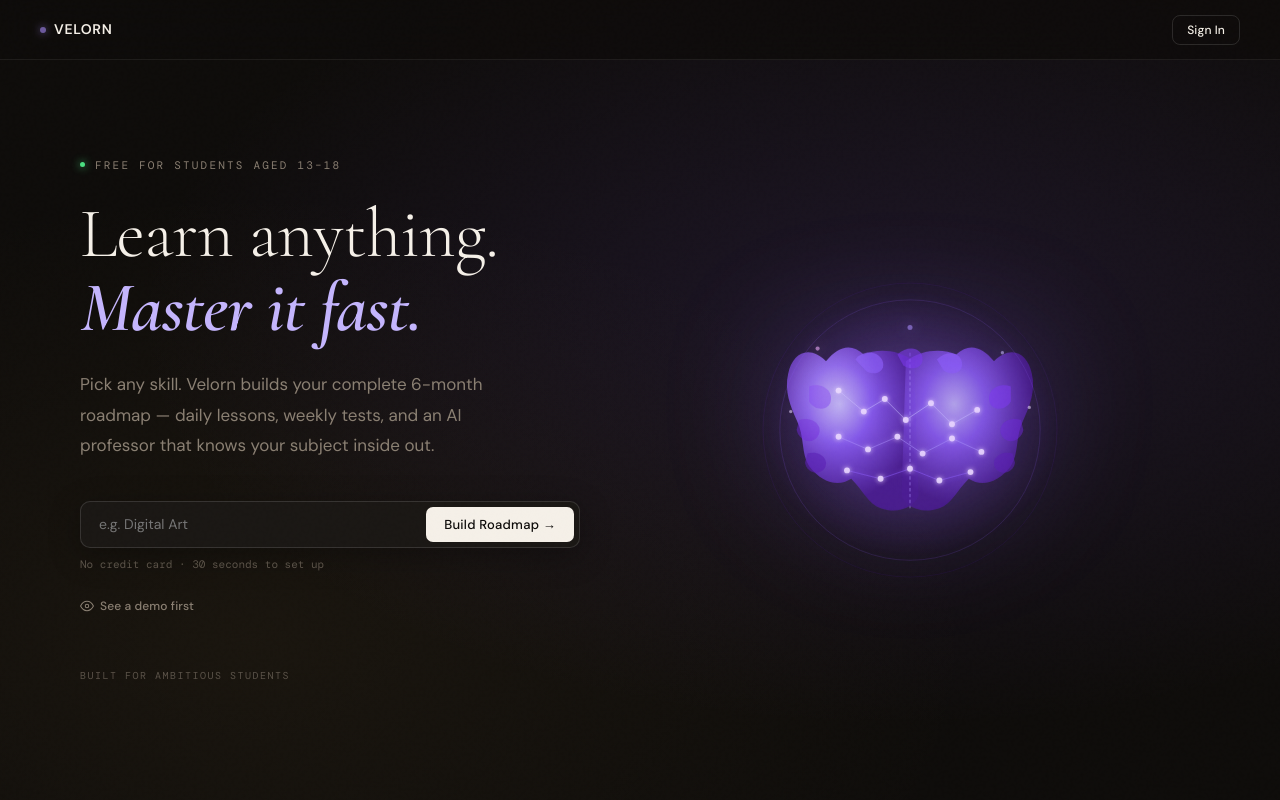
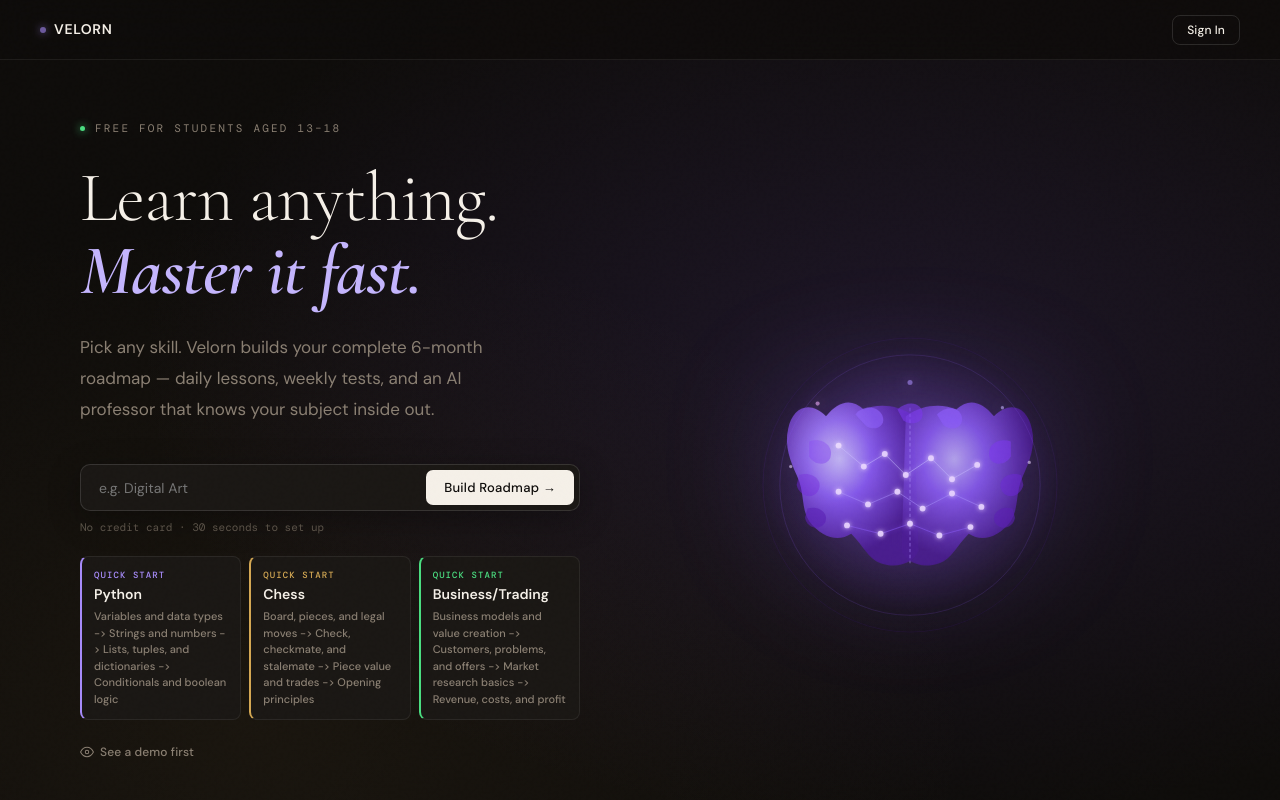
Before and after one commit to epicxp123234/AI-Roadmap, a React (Vite) app: page / in a window 1280 px wide. Shown: the top 800 px of the page. Built offline with nearby package versions, Linux system fonts and the light colour scheme.

Commit message:
Add niche tracks: Python, Chess, Business/Trading

```diff
--- a/src/App.jsx
+++ b/src/App.jsx
@@ -8,6 +8,59 @@
 });
 
 const LANDING_EXAMPLES = ["Chess","Web Development","Digital Art","Entrepreneurship","Music Production","Graphic Design"];
+const SUGGESTED_TRACKS = [
+  {
+    id: "python",
+    title: "Python",
+    topic: "Python Programming",
+    level: "Beginner",
+    goal: "Build projects",
+    accent: "var(--accent2)",
+    summary: "Start with syntax, control flow, functions, OOP, and small real projects.",
+    sequence: [
+      "Variables and data types","Strings and numbers","Lists, tuples, and dictionaries","Conditionals and boolean logic",
+      "Loops and iteration","Functions and scope","Modules and imports","Reading and writing files",
+      "Errors and debugging","Object-oriented programming","Classes and objects","Working with APIs",
+      "Virtual environments and packages","Data handling with CSV and JSON","Automation scripts","Testing basics",
+      "Command-line programs","Web basics with Python","Databases and persistence","Project structure",
+      "Capstone planning","Build a useful Python tool","Improve and refactor the project","Publish and present your work"
+    ]
+  },
+  {
+    id: "chess",
+    title: "Chess",
+    topic: "Chess",
+    level: "Beginner",
+    goal: "Strong foundation",
+    accent: "var(--gold)",
+    summary: "Learn board vision, tactics, openings, middlegames, endgames, and game review.",
+    sequence: [
+      "Board, pieces, and legal moves","Check, checkmate, and stalemate","Piece value and trades","Opening principles",
+      "Basic tactics: forks and pins","Skewers, discovered attacks, and double attacks","King safety and castling","Development and center control",
+      "Pawn structure basics","Planning in the middlegame","Attacking patterns","Defensive thinking",
+      "Endgame king activity","Basic pawn endings","Rook endgame ideas","Checkmate patterns",
+      "Calculation habits","Blunder checks","Analyzing your games","Building an opening repertoire",
+      "Time management","Tournament mindset","Solving puzzle sets","Full game review and improvement plan"
+    ]
+  },
+  {
+    id: "business-trading",
+    title: "Business/Trading",
+    topic: "Business and Trading Fundamentals",
+    level: "Beginner",
+    goal: "Strong foundation",
+    accent: "var(--emerald)",
+    summary: "Build business basics, market thinking, risk control, charts, and disciplined decisions.",
+    sequence: [
+      "Business models and value creation","Customers, problems, and offers","Market research basics","Revenue, costs, and profit",
+      "Pricing and positioning","Sales funnels and marketing channels","Cash flow and budgeting","Lean experiments",
+      "Markets, assets, and exchanges","Supply, demand, and liquidity","Candlesticks and chart basics","Trends, ranges, and support/resistance",
+      "Risk management and position sizing","Trading psychology","Backtesting and journaling","News, catalysts, and macro basics",
+      "Building a simple strategy","Paper trading rules","Reviewing wins and losses","Avoiding common trading mistakes",
+      "Business growth metrics","Creating a small business plan","Creating a trading plan","Capstone: pitch and risk-managed strategy"
+    ]
+  }
+];
 
 function saveKnownDeviceUser(authUser, profile) {
   try {
@@ -433,6 +486,11 @@
   .mcq-option.wrong{border-color:var(--ember);background:var(--ember-light);color:var(--ember);}
   .btn-google{display:flex;align-items:center;justify-content:center;gap:10px;width:100%;padding:10px 18px;background:var(--surface2);border:1px solid var(--border2);border-radius:var(--r);font-family:var(--font);font-size:13px;font-weight:500;color:var(--ink2);cursor:pointer;transition:all 0.15s;}
   .btn-google:hover{background:var(--surface3);border-color:var(--border3);color:var(--ink);}
+  .quick-track-card{display:flex;flex-direction:column;gap:5px;text-align:left;padding:12px;border-radius:8px;border:1px solid var(--border);border-left:2px solid var(--track-accent);background:var(--surface);color:var(--ink);font-family:var(--font);cursor:pointer;transition:all 0.18s;min-height:118px;}
+  .quick-track-card:hover{transform:translateY(-1px);background:var(--surface2);border-color:var(--border2);}
+  .quick-track-card strong{font-size:14px;font-weight:600;line-height:1.25;}
+  .quick-track-card span:last-child{font-size:11px;line-height:1.5;color:var(--muted);}
+  .quick-track-label{font-family:var(--font-mono);font-size:9px!important;letter-spacing:0.12em;text-transform:uppercase;color:var(--track-accent)!important;}
   .demo-banner{background:var(--surface);border-bottom:1px solid var(--border);padding:9px 24px;display:flex;align-items:center;justify-content:center;gap:14px;font-size:12px;color:var(--ink2);position:fixed;top:60px;left:0;right:0;z-index:150;}
   .section-label{font-family:var(--font-mono);font-size:10px;letter-spacing:0.2em;text-transform:uppercase;color:var(--muted);display:flex;align-items:center;gap:12px;}
   .section-label::after{content:'';flex:1;height:1px;background:var(--border);}
@@ -503,6 +561,8 @@
     .hero-layout{flex-direction:column!important;text-align:center;}
     .hero-text{max-width:100%!important;}
     .hero-brain{width:260px!important;height:260px!important;margin:0 auto;}
+    .quick-track-card{min-height:auto;}
+    .hero-text > div[style*="repeat(3,1fr)"]{grid-template-columns:1fr!important;}
     .features-grid{grid-template-columns:1fr!important;}
     .stats-grid{grid-template-columns:repeat(2,1fr)!important;}
     .learn-layout{grid-template-columns:1fr!important;}
@@ -824,6 +884,25 @@
 
 function buildFallback(form) {
   const career=form.career||"your chosen field"; const lc=career.toLowerCase();
+  const preset=SUGGESTED_TRACKS.find(t=>t.id===form.trackId||t.topic.toLowerCase()===lc||t.title.toLowerCase()===lc);
+  if(preset){
+    const months=Array.from({length:6},(_,mi)=>{
+      const topics=preset.sequence.slice(mi*4,mi*4+4);
+      const theme=topics[0]?.replace(/^(Basic |Building |Creating )/,"")||`${preset.title} Foundations`;
+      return {
+        month: mi+1,
+        theme,
+        focus: `Month ${mi+1}: ${theme}`,
+        weeks: topics.map((topic,wi)=>({
+          week: wi+1,
+          goal: topic,
+          days: [1,2,3,4,5,6,7].map(di=>({day:di,task:di===7?`Review ${topic}`:`${topic}: practice step ${di}`})),
+          testTopic: topic
+        }))
+      };
+    });
+    return {title:`6-Month ${preset.topic} Roadmap`,trackId:preset.id,months};
+  }
   const careerThemes={entrepreneur:["Business Foundations","Market Research","Building Your Product","Marketing & Sales","Finance & Operations","Scaling & Growth"],coding:["Programming Basics","Data Structures","Web Development","Databases & APIs","Projects & Portfolio","Job Preparation"],chess:["Chess Basics","Tactics & Puzzles","Opening Principles","Middlegame Strategy","Endgame Mastery","Tournament Preparation"],art:["Drawing Fundamentals","Color Theory","Digital Art","Illustration","Style Development","Portfolio & Career"],music:["Music Theory Basics","Instrument Fundamentals","Scales & Chords","Composition","Production","Performance & Career"]};
   let themes=null; for(const [k,v] of Object.entries(careerThemes)){if(lc.includes(k)){themes=v;break;}}
   if(!themes)themes=[`${career} Fundamentals`,`Core ${career} Skills`,`${career} in Practice`,`Advanced ${career} Concepts`,`Real-world ${career} Projects`,`${career} Mastery & Career`];
@@ -861,12 +940,12 @@
 // ── Nav ────────────────────────────────────────────────────────────────────
 function Nav({ user, onLogout, onNav, page, onOpenEmailSettings, isDemo, onSignUp }) {
   const [mobileOpen, setMobileOpen] = useState(false);
-  const links = user ? ["dashboard","learn","test"] : [];
+  const links = user ? ["dashboard","learn","test","onboard"] : [];
   return (
     <>
       <nav className="nav">
         <div className="nav-logo"><div className="nav-logo-dot"/><span>Velorn</span></div>
-        {user && (<div className="nav-links">{links.map(p=>(<button key={p} onClick={()=>{onNav(p);setMobileOpen(false);}} className={`nav-link ${page===p?"active":""}`}>{p==="learn"?"Learn":p==="test"?"Test":"Dashboard"}</button>))}</div>)}
+        {user && (<div className="nav-links">{links.map(p=>(<button key={p} onClick={()=>{onNav(p);setMobileOpen(false);}} className={`nav-link ${page===p?"active":""}`}>{p==="learn"?"Learn":p==="test"?"Test":p==="onboard"?"New Topic":"Dashboard"}</button>))}</div>)}
         <div className="row gap-8">
           {user && !isDemo && <button onClick={onOpenEmailSettings} className="btn btn-ghost btn-sm row gap-6"><Icon.Bell/></button>}
           {user && (isDemo ? <button className="btn btn-primary btn-sm" onClick={onSignUp}>Sign Up</button> : <button className="btn btn-ghost btn-sm btn-icon" onClick={onLogout}><Icon.LogOut/></button>)}
@@ -876,7 +955,7 @@
       </nav>
       {user && (
         <div className={`mobile-nav ${mobileOpen?"open":""}`}>
-          {links.map(p=>(<button key={p} onClick={()=>{onNav(p);setMobileOpen(false);}} className={`mobile-nav-link ${page===p?"active":""}`}>{p==="learn"?"Learn":p==="test"?"Test":"Dashboard"}</button>))}
+          {links.map(p=>(<button key={p} onClick={()=>{onNav(p);setMobileOpen(false);}} className={`mobile-nav-link ${page===p?"active":""}`}>{p==="learn"?"Learn":p==="test"?"Test":p==="onboard"?"New Topic":"Dashboard"}</button>))}
           <button className="mobile-nav-link" onClick={()=>{onOpenEmailSettings();setMobileOpen(false);}}>Reminders</button>
           <button className="mobile-nav-link" style={{color:"var(--ember)"}} onClick={()=>{onLogout();setMobileOpen(false);}}>Sign Out</button>
         </div>
@@ -886,7 +965,7 @@
 }
 
 // ── Landing ────────────────────────────────────────────────────────────────
-function Landing({ onStart, onDemo }) {
+function Landing({ onStart, onDemo, onTrack }) {
   const [typed, setTyped] = useState("");
   const [focused, setFocused] = useState(false);
   const [exIdx, setExIdx] = useState(0);
@@ -911,10 +990,19 @@
               </p>
               <div style={{marginBottom:20}}>
                 <div style={{display:"flex",alignItems:"center",background:"var(--surface)",border:`1px solid ${focused?"var(--accent2)":"var(--border2)"}`,borderRadius:10,overflow:"hidden",boxShadow:focused?"0 0 0 3px rgba(167,139,250,0.1)":"0 8px 32px rgba(0,0,0,0.3)",transition:"all 0.2s",maxWidth:500}}>
-                  <input value={typed} onChange={e=>setTyped(e.target.value)} onFocus={()=>setFocused(true)} onBlur={()=>setFocused(false)} placeholder={`e.g. ${LANDING_EXAMPLES[exIdx]}`} style={{flex:1,padding:"13px 18px",border:"none",outline:"none",fontSize:14,fontFamily:"var(--font)",background:"transparent",color:"var(--ink)"}} onKeyDown={e=>e.key==="Enter"&&onStart()}/>
-                  <button className="btn btn-primary" style={{margin:5,borderRadius:7,padding:"9px 18px",flexShrink:0,fontSize:13}} onClick={onStart}>Build Roadmap →</button>
+                  <input value={typed} onChange={e=>setTyped(e.target.value)} onFocus={()=>setFocused(true)} onBlur={()=>setFocused(false)} placeholder={`e.g. ${LANDING_EXAMPLES[exIdx]}`} style={{flex:1,padding:"13px 18px",border:"none",outline:"none",fontSize:14,fontFamily:"var(--font)",background:"transparent",color:"var(--ink)"}} onKeyDown={e=>e.key==="Enter"&&onStart(typed)}/>
+                  <button className="btn btn-primary" style={{margin:5,borderRadius:7,padding:"9px 18px",flexShrink:0,fontSize:13}} onClick={()=>onStart(typed)}>Build Roadmap →</button>
                 </div>
                 <p style={{fontSize:11,color:"var(--subtle)",marginTop:8,fontFamily:"var(--font-mono)"}}>No credit card · 30 seconds to set up</p>
+              </div>
+              <div style={{display:"grid",gridTemplateColumns:"repeat(3,1fr)",gap:8,maxWidth:500,marginBottom:18}}>
+                {SUGGESTED_TRACKS.map(track=>(
+                  <button key={track.id} onClick={()=>onTrack(track)} className="quick-track-card" style={{"--track-accent":track.accent}}>
+                    <span className="quick-track-label">Quick start</span>
+                    <strong>{track.title}</strong>
+                    <span>{track.sequence.slice(0,4).join(" -> ")}</span>
+                  </button>
+                ))}
               </div>
               <button className="btn btn-ghost btn-sm row gap-6" onClick={onDemo} style={{color:"var(--muted)",paddingLeft:0}}><Icon.Eye/> See a demo first</button>
               <div style={{marginTop:48,fontFamily:"var(--font-mono)",fontSize:10,letterSpacing:"0.15em",textTransform:"uppercase",color:"var(--subtle)"}}>Built for ambitious students</div>
@@ -1053,26 +1141,30 @@
   );
 }
 
-function Onboarding({ user, profile, onDone }) {
-  const [form,setForm]=useState({career:"",level:"Beginner",time:"1 hour",goal:"Strong foundation"});
+function Onboarding({ user, profile, onDone, initialTopic = "", initialTrack = null }) {
+  const initialPreset=initialTrack||SUGGESTED_TRACKS.find(t=>t.topic===initialTopic||t.title===initialTopic)||null;
+  const [form,setForm]=useState({career:initialPreset?.topic||initialTopic||"",level:initialPreset?.level||"Beginner",time:"1 hour",goal:initialPreset?.goal||"Strong foundation",trackId:initialPreset?.id||null});
   const [loading,setLoading]=useState(false);
-  const set=(k,v)=>setForm(f=>({...f,[k]:v}));
+  const set=(k,v)=>setForm(f=>({...f,[k]:v,trackId:k==="career"?null:f.trackId}));
+  const applyTrack=(track)=>setForm(f=>({...f,career:track.topic,level:track.level,time:f.time,goal:track.goal,trackId:track.id}));
   const generate=async()=>{
     if(!form.career.trim()){alert("Please enter what you want to learn.");return;}
     setLoading(true);
     const name=profile?.full_name||user?.user_metadata?.full_name||user?.email||"Student";
     const age=profile?.age||"15";const grade=profile?.grade||"High School";
-    const prompt=`Create a 6-month learning roadmap. Student: Name ${name}, Age ${age}, Grade ${grade}, Topic "${form.career}", Level ${form.level}, Time ${form.time}, Goal ${form.goal}.\nReturn ONLY valid JSON no markdown:\n{"title":"6-Month ${form.career} Roadmap","months":[{"month":1,"theme":"Theme","focus":"Focus","weeks":[{"week":1,"goal":"Goal","days":[{"day":1,"task":"Task"},{"day":2,"task":"Task"},{"day":3,"task":"Task"},{"day":4,"task":"Task"},{"day":5,"task":"Task"},{"day":6,"task":"Project"},{"day":7,"task":"Review"}],"testTopic":"Topic"}]}]}\nGenerate ALL 6 months ALL 4 weeks. Every task specific to "${form.career}".`;
+    const preset=SUGGESTED_TRACKS.find(t=>t.id===form.trackId);
+    const sequenceText=preset?`\nUse this suggested quick-start sequence as the backbone, one item per week in order. Do not limit the app to this track; this is only the current roadmap seed:\n${preset.sequence.map((topic,i)=>`${i+1}. ${topic}`).join("\n")}`:"";
+    const prompt=`Create a 6-month learning roadmap. Student: Name ${name}, Age ${age}, Grade ${grade}, Topic "${form.career}", Level ${form.level}, Time ${form.time}, Goal ${form.goal}.${sequenceText}\nReturn ONLY valid JSON no markdown:\n{"title":"6-Month ${form.career} Roadmap","months":[{"month":1,"theme":"Theme","focus":"Focus","weeks":[{"week":1,"goal":"Goal","days":[{"day":1,"task":"Task"},{"day":2,"task":"Task"},{"day":3,"task":"Task"},{"day":4,"task":"Task"},{"day":5,"task":"Task"},{"day":6,"task":"Project"},{"day":7,"task":"Review"}],"testTopic":"Topic"}]}]}\nGenerate ALL 6 months ALL 4 weeks. Every task specific to "${form.career}".`;
     try {
       const raw=await askClaude([{role:"user",content:prompt}]);
       const jsonMatch=raw.match(/\{[\s\S]*\}/);if(!jsonMatch)throw new Error("No JSON");
       const roadmap=JSON.parse(jsonMatch[0]);
-      await upsertRoadmap(user.id,roadmap,{career:form.career,level:form.level,daily_time:form.time,goal:form.goal});
+      await upsertRoadmap(user.id,roadmap,{career:form.career,level:form.level,daily_time:form.time,goal:form.goal,track_id:form.trackId});
       const ip={current_month:1,current_week:1,current_day:1,streak:0,completed_days:[],last_visit:new Date().toISOString().slice(0,10)};
       await upsertProgress(user.id,ip);onDone(roadmap,dbToProgress(ip));
     } catch {
       const fallback=buildFallback(form);
-      await upsertRoadmap(user.id,fallback,{career:form.career,level:form.level,daily_time:form.time,goal:form.goal});
+      await upsertRoadmap(user.id,fallback,{career:form.career,level:form.level,daily_time:form.time,goal:form.goal,track_id:form.trackId});
       const ip={current_month:1,current_week:1,current_day:1,streak:0,completed_days:[],last_visit:new Date().toISOString().slice(0,10)};
       await upsertProgress(user.id,ip);onDone(fallback,dbToProgress(ip));
     }
@@ -1086,10 +1178,19 @@
         <div style={{marginBottom:24}}>
           <p style={{fontSize:11,color:"var(--muted)",marginBottom:4,fontFamily:"var(--font-mono)",textTransform:"uppercase",letterSpacing:"0.1em"}}>Welcome, {name}</p>
           <h2 style={{fontFamily:"var(--font-display)",fontSize:28,fontWeight:400,marginBottom:6}}>Set up your learning path</h2>
-          <p style={{fontSize:13,color:"var(--muted)"}}>Tell us what to learn — we'll build your personalized 6-month roadmap.</p>
+          <p style={{fontSize:13,color:"var(--muted)"}}>Type any topic, or use a quick start below. You can switch to a completely different topic anytime.</p>
         </div>
         <div className="stack gap-14">
-          <div className="field"><label className="label">What do you want to learn?</label><input className="input" placeholder="e.g. Chess, Web Development, Digital Art, Entrepreneurship" value={form.career} onChange={e=>set("career",e.target.value)}/></div>
+          <div className="field"><label className="label">What do you want to learn?</label><input className="input" placeholder="e.g. Quantum physics, Guitar, Python, Chess" value={form.career} onChange={e=>set("career",e.target.value)}/></div>
+          <div style={{display:"grid",gridTemplateColumns:"repeat(3,1fr)",gap:8}}>
+            {SUGGESTED_TRACKS.map(track=>(
+              <button key={track.id} type="button" onClick={()=>applyTrack(track)} className="quick-track-card" style={{"--track-accent":track.accent,borderColor:form.trackId===track.id?"var(--border3)":"var(--border)",background:form.trackId===track.id?"var(--surface2)":"var(--surface)",minHeight:120}}>
+                <span className="quick-track-label">{form.trackId===track.id?"Selected":"Quick start"}</span>
+                <strong>{track.title}</strong>
+                <span>{track.summary}</span>
+              </button>
+            ))}
+          </div>
           <div className="row gap-10">
             <div className="field" style={{flex:1}}><label className="label">Level</label><select className="input" value={form.level} onChange={e=>set("level",e.target.value)}><option>Beginner</option><option>Intermediate</option></select></div>
             <div className="field" style={{flex:1}}><label className="label">Daily Time</label><select className="input" value={form.time} onChange={e=>set("time",e.target.value)}><option>1 hour</option><option>2 hours</option><option>3+ hours</option></select></div>
@@ -1144,6 +1245,7 @@
         <div style={{display:"flex",gap:10,flexWrap:"wrap"}}>
           <button className="btn btn-primary row gap-6" onClick={()=>onNav("learn")}>Start Learning <Icon.ArrowRight/></button>
           <button className="btn btn-secondary" onClick={markDone}>Mark Done</button>
+          {!isDemo&&<button className="btn btn-ghost" onClick={()=>onNav("onboard")}>Start another topic</button>}
         </div>
       </div>
       {week&&(
@@ -1558,6 +1660,8 @@
   // NEW: welcome screen state
   const[showWelcome,setShowWelcome]=useState(false);
   const[welcomeName,setWelcomeName]=useState("");
+  const[pendingTopic,setPendingTopic]=useState("");
+  const[pendingTrack,setPendingTrack]=useState(null);
 
   useEffect(()=>{if('serviceWorker'in navigator)window.addEventListener('load',()=>navigator.serviceWorker.register('/sw.js').catch(()=>{}));},[]);
 
@@ -1603,13 +1707,16 @@
     }
   };
 
-  const logout=async()=>{await supabase.auth.signOut();setUser(null);setProfile(null);setRoadmap(null);setProgress(null);setPage("landing");};
+  const logout=async()=>{await supabase.auth.signOut();setUser(null);setProfile(null);setRoadmap(null);setProgress(null);setPendingTopic("");setPendingTrack(null);setPage("landing");};
   const startDemo=()=>{setRoadmap(DEMO_ROADMAP);setProgress(DEMO_PROGRESS);setIsDemo(true);setPage("dashboard");};
-  const exitDemo=()=>{setIsDemo(false);setRoadmap(null);setProgress(null);setUser(null);setPage("landing");};
+  const exitDemo=()=>{setIsDemo(false);setRoadmap(null);setProgress(null);setUser(null);setPendingTopic("");setPendingTrack(null);setPage("landing");};
+  const startCustomTopic=(topic="")=>{setPendingTopic(topic.trim());setPendingTrack(null);setPage(user?"onboard":"auth");};
+  const startSuggestedTrack=(track)=>{setPendingTopic(track.topic);setPendingTrack(track);setPage(user?"onboard":"auth");};
 
   // Called when onboarding finishes — show welcome screen first
   const handleOnboardingDone = (rm, pg) => {
     setRoadmap(rm);setProgress(pg);
+    setPendingTopic("");setPendingTrack(null);
     const name = profile?.full_name || user?.user_metadata?.full_name || "there";
     setWelcomeName(name);
     setShowWelcome(true);
@@ -1667,9 +1774,9 @@
         />
       )}
 
-      {page==="landing"&&<Landing onStart={()=>setPage("auth")} onDemo={startDemo}/>}
+      {page==="landing"&&<Landing onStart={startCustomTopic} onDemo={startDemo} onTrack={startSuggestedTrack}/>}
       {page==="auth"&&<Auth onAuth={onAuth}/>}
-      {page==="onboard"&&user&&<Onboarding user={user} profile={profile} onDone={handleOnboardingDone}/>}
+      {page==="onboard"&&user&&<Onboarding key={`${pendingTopic}-${pendingTrack?.id||"custom"}`} user={user} profile={profile} onDone={handleOnboardingDone} initialTopic={pendingTopic} initialTrack={pendingTrack}/>}
       {page==="dashboard"&&roadmap&&progress&&<Dashboard user={user} roadmap={roadmap} progress={progress} onUpdateProgress={p=>setProgress(p)} onNav={setPage} isDemo={isDemo}/>}
       {page==="learn"&&roadmap&&progress&&<Learn user={user} progress={progress} roadmap={roadmap} onUpdateProgress={p=>setProgress(p)} isDemo={isDemo} onSignUp={()=>{exitDemo();setPage("auth");}}/>}
       {page==="test"&&roadmap&&progress&&<WeeklyTest progress={progress} roadmap={roadmap}/>}
```
Also changed, not shown: 1 other file (tests, documents, lock files or other folders).
